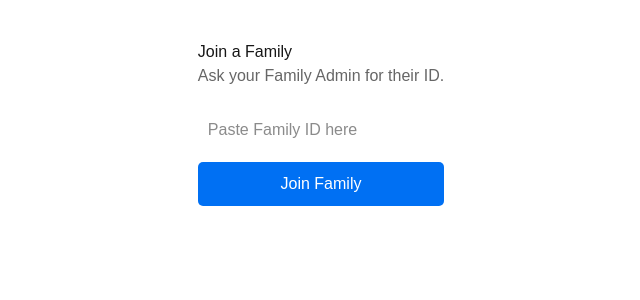
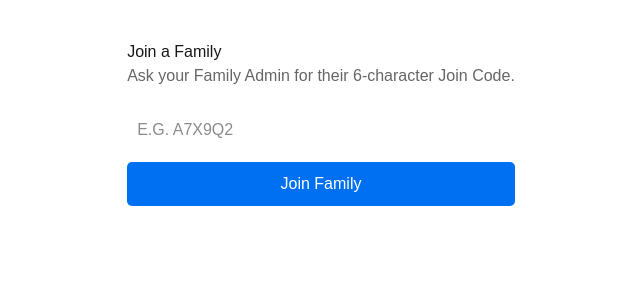
Before and after one commit to Urvi-Ladhani/Family-Ledger, a Next.js app: page /join-family in a window 1280 px wide. Shown: the top 300 px of the page, without its empty margins (319-959 px from the left). Built offline with nearby package versions, Linux system fonts and the light colour scheme; no server answers.

Commit message:
join family logic added

```diff
--- a/src/app/create-family/page.tsx
+++ b/src/app/create-family/page.tsx
@@ -7,8 +7,14 @@ import { createClient } from '../../../utils/supabase/client'
 export default function CreateFamilyPage() {
   const [familyName, setFamilyName] = useState('')
   const [loading, setLoading] = useState(false)
+  const [createdCode, setCreatedCode] = useState<string | null>(null)
   const router = useRouter()
   const supabase = createClient()
+
+  // Helper function to generate a 6-character alphanumeric code
+  const generateJoinCode = () => {
+    return Math.random().toString(36).substring(2, 8).toUpperCase()
+  }
 
   const handleCreate = async (e: React.FormEvent) => {
     e.preventDefault()
@@ -18,10 +24,12 @@ export default function CreateFamilyPage() {
       const { data: { user } } = await supabase.auth.getUser()
       if (!user) throw new Error("No user is logged in!")
 
-      // 1. Insert the family
+      const joinCode = generateJoinCode()
+
+      // 1. Insert the family with the new join_code
       const { data: newFamily, error: familyError } = await supabase
         .from('families')
-        .insert([{ name: familyName }])
+        .insert([{ name: familyName, join_code: joinCode }])
         .select()
         .single()
 
@@ -35,18 +43,37 @@ export default function CreateFamilyPage() {
 
       if (userError) throw userError
 
-      alert("Family created! You are the Admin.")
-      router.push('/dashboard')
+      // Instead of an alert and redirect, we show the code on screen!
+      setCreatedCode(joinCode)
 
     } catch (err: any) {
       console.error("Full error details:", err)
       alert("Error: " + err.message)
     } finally {
-      // This guarantees the button un-freezes no matter what happens!
       setLoading(false)
     }
   }
 
+  // If successfully created, show the code before letting them go to the dashboard
+  if (createdCode) {
+    return (
+      <div style={{ maxWidth: '400px', margin: '40px auto', fontFamily: 'sans-serif', textAlign: 'center' }}>
+        <h2>Family Created! 🎉</h2>
+        <p>Share this code with your members so they can join:</p>
+        <div style={{ margin: '20px 0', padding: '20px', backgroundColor: '#f0f0f0', borderRadius: '8px', fontSize: '24px', letterSpacing: '2px', fontWeight: 'bold' }}>
+          {createdCode}
+        </div>
+        <button
+          onClick={() => router.push('/dashboard')}
+          style={{ padding: '10px 20px', backgroundColor: '#0070f3', color: 'white', border: 'none', borderRadius: '5px', cursor: 'pointer' }}
+        >
+          Go to Dashboard
+        </button>
+      </div>
+    )
+  }
+
+  // Default Form View
   return (
     <div style={{ maxWidth: '400px', margin: '40px auto', fontFamily: 'sans-serif' }}>
       <h2>Create Your Family</h2>
@@ -59,7 +86,7 @@ export default function CreateFamilyPage() {
           style={{ padding: '10px', fontSize: '16px' }}
           required
         />
-        <button type="submit" disabled={loading} style={{ padding: '10px', backgroundColor: '#0070f3', color: 'white', border: 'none', borderRadius: '5px' }}>
+        <button type="submit" disabled={loading} style={{ padding: '10px', backgroundColor: '#0070f3', color: 'white', border: 'none', borderRadius: '5px', cursor: 'pointer' }}>
           {loading ? 'Creating...' : 'Create Family'}
         </button>
       </form>
--- a/src/app/join-family/page.tsx
+++ b/src/app/join-family/page.tsx
@@ -5,7 +5,7 @@ import { useRouter } from 'next/navigation'
 import { createClient } from '../../../utils/supabase/client'
 
 export default function JoinFamilyPage() {
-  const [familyId, setFamilyId] = useState('')
+  const [joinCode, setJoinCode] = useState('')
   const [loading, setLoading] = useState(false)
   const router = useRouter()
   const supabase = createClient()
@@ -17,20 +17,21 @@ export default function JoinFamilyPage() {
     const { data: { user } } = await supabase.auth.getUser()
     if (!user) return
 
-    // 1. Check if the family actually exists in the database
+    // 1. Check if the family exists using the short join_code
+    // Note: We use .toUpperCase() just in case they typed lowercase letters
     const { data: family, error: fetchError } = await supabase
       .from('families')
       .select('id')
-      .eq('id', familyId)
+      .eq('join_code', joinCode.toUpperCase().trim())
       .single()
 
     if (!family || fetchError) {
-      alert("Invalid Family ID. Please check and try again.")
+      alert("Invalid Join Code. Please check and try again.")
       setLoading(false)
       return
     }
 
-    // 2. Update the user's profile to add them as a Member
+    // 2. Update the user's profile with the actual family UUID
     const { error: updateError } = await supabase
       .from('users')
       .update({ family_id: family.id, role: 'Member' })
@@ -49,17 +50,17 @@ export default function JoinFamilyPage() {
   return (
     <div style={{ maxWidth: '400px', margin: '40px auto', fontFamily: 'sans-serif' }}>
       <h2>Join a Family</h2>
-      <p style={{ color: '#666', marginBottom: '20px' }}>Ask your Family Admin for their ID.</p>
+      <p style={{ color: '#666', marginBottom: '20px' }}>Ask your Family Admin for their 6-character Join Code.</p>
       <form onSubmit={handleJoin} style={{ display: 'flex', flexDirection: 'column', gap: '10px' }}>
         <input
           type="text"
-          placeholder="Paste Family ID here"
-          value={familyId}
-          onChange={(e) => setFamilyId(e.target.value)}
-          style={{ padding: '10px', fontSize: '16px' }}
+          placeholder="e.g. A7X9Q2"
+          value={joinCode}
+          onChange={(e) => setJoinCode(e.target.value)}
+          style={{ padding: '10px', fontSize: '16px', textTransform: 'uppercase' }}
           required
         />
-        <button type="submit" disabled={loading} style={{ padding: '10px', backgroundColor: '#0070f3', color: 'white', border: 'none', borderRadius: '5px' }}>
+        <button type="submit" disabled={loading} style={{ padding: '10px', backgroundColor: '#0070f3', color: 'white', border: 'none', borderRadius: '5px', cursor: 'pointer' }}>
           {loading ? 'Joining...' : 'Join Family'}
         </button>
       </form>
```
